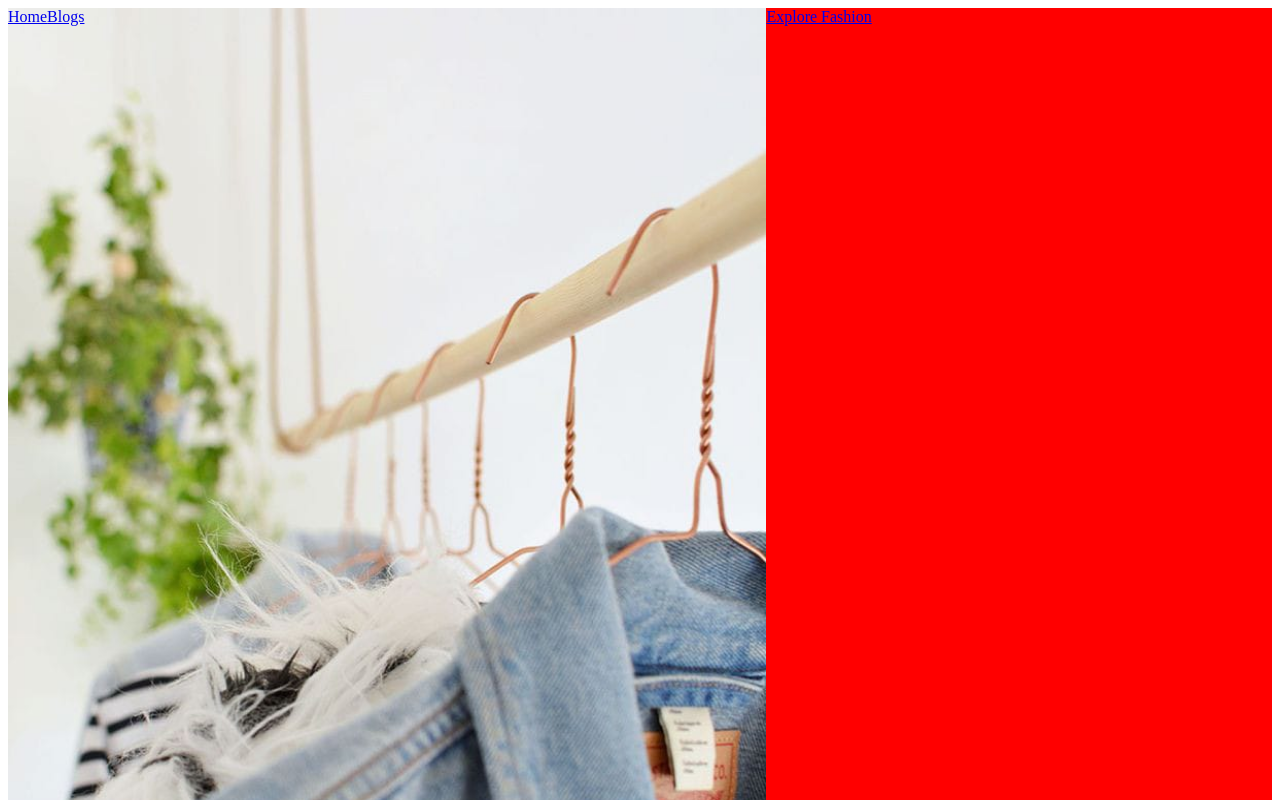
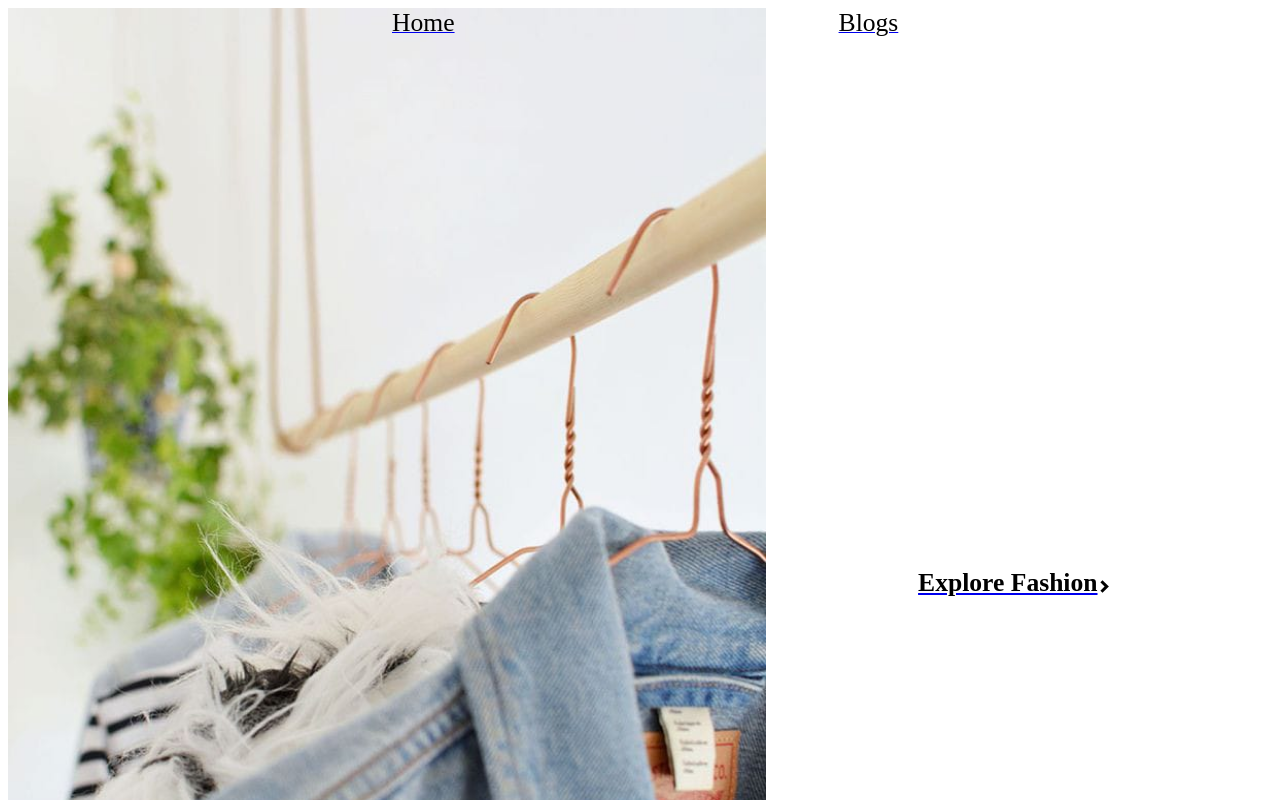
Before and after one commit to Vera25-O/clothline, a React (Create React App) app in the folder my-app/: page / in a window 1280 px wide. Shown: the top 800 px of the page. Built offline with nearby package versions, Linux system fonts and the light colour scheme.

Commit message:
modified Navbar.js

```diff
--- a/my-app/src/Components/Inbar.js
+++ b/my-app/src/Components/Inbar.js
@@ -5,7 +5,7 @@ function Inbar() {
   return (
     <nav className="inbar">
       <NavLink to="/fashion" exact="true">
-        <h7>Explore Fashion<i class="arrow right"></i></h7>
+        <h5>Explore Fashion<i class="arrow right"></i></h5>
       </NavLink>
     </nav>
   );
--- a/my-app/src/index.css
+++ b/my-app/src/index.css
@@ -34,23 +34,40 @@ background-color: white;
   width: 100%;
 }
 .navbar.active{
-  background: linear-gradient(90deg, rgb(255,255,255)0%, rgb(255,255,255)100%);
+  background: linear-gradient(90deg, rgb(232, 184, 235)0%,rgb(232, 184, 235)100%);
 
+}
+h7{
+  margin-left: 30%;
+  margin-top: -5vh;
+  font-size: 2vw;
+  color: black;
 }
 
 .inbar{
-  background-color: red;
+  /* background-color: red; */
   width: 40%;
   float: right;
   height: 100vh;
 
 }
 
+.arrow {
+  border: solid black;
+  border-width: 0 3px 3px 0;
+  display: inline-block;
+  padding: 3px;
+}
+
+.right {
+  transform: rotate(-45deg);
+  -webkit-transform: rotate(-45deg);
+}
 
 
-
-
-.homp4{
-  height: 200vh;
-  width: 50%;
+h5{
+  margin-top: 70vh;
+  margin-left:30% ;
+  font-size: 2vw;
+  color: black;
 }
```
